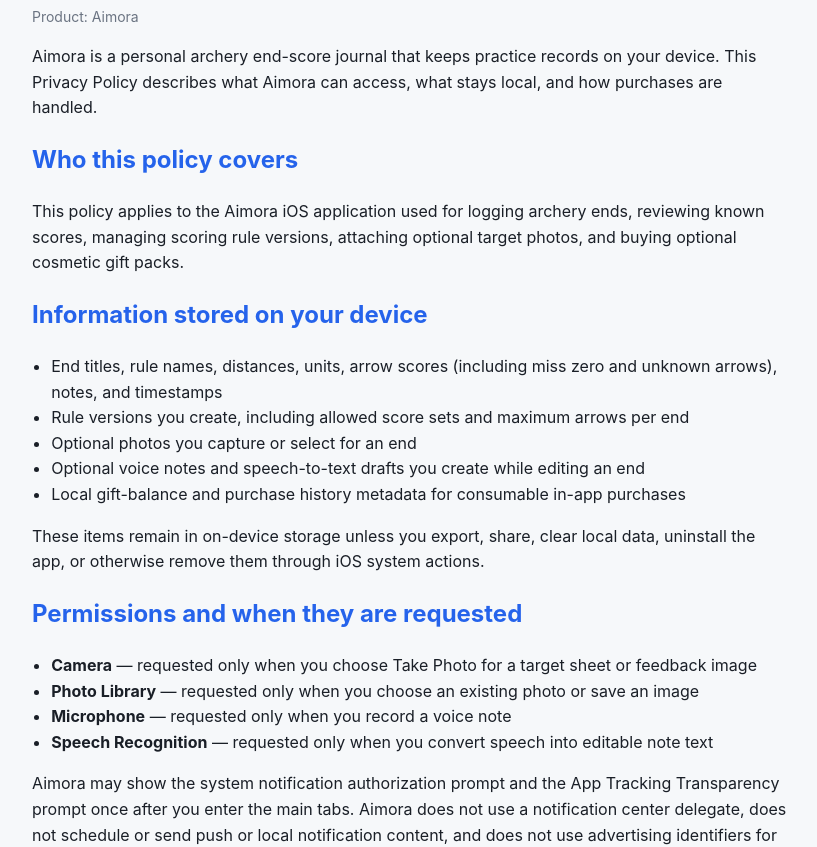
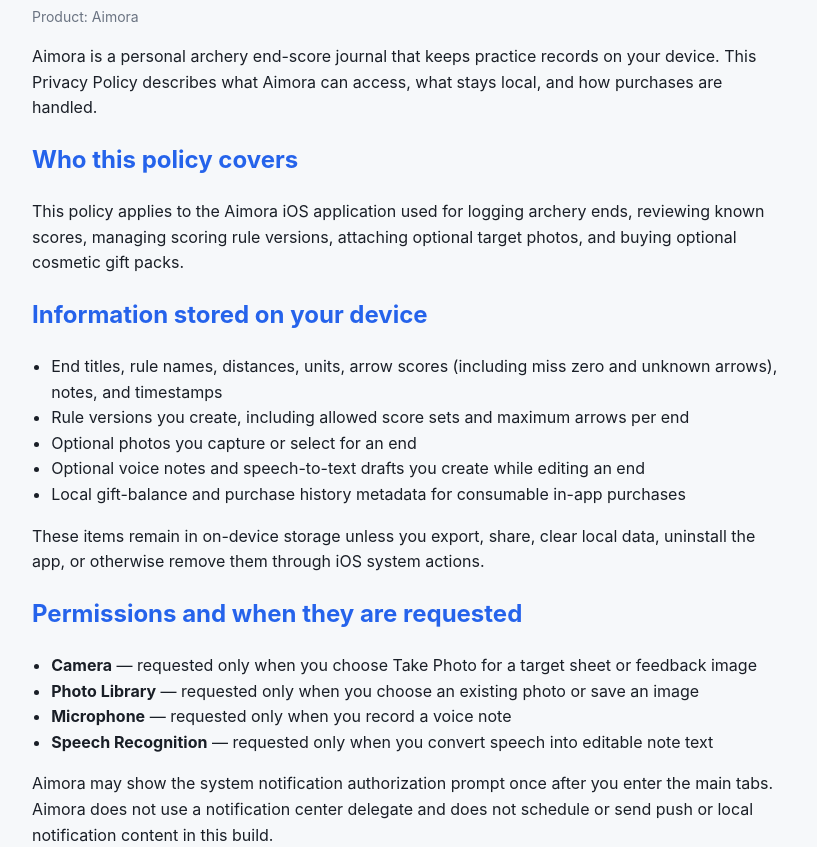
Before and after one commit to Aimora1/aimora-legal, a plain HTML site: page privacy.html in a window 1280 px wide. Shown: the part 107-954 px from the top of the page, without its empty margins (228-1045 px from the left). Drawn offline with Linux system fonts and the light colour scheme.

Commit message:
Remove ATT wording; keep notification-only policy.
Co-authored-by: Cursor <cursoragent@cursor.com>

```diff
--- a/privacy.html
+++ b/privacy.html
@@ -36,7 +36,7 @@
     <li><strong>Microphone</strong> — requested only when you record a voice note</li>
     <li><strong>Speech Recognition</strong> — requested only when you convert speech into editable note text</li>
   </ul>
-  <p>Aimora may show the system notification authorization prompt and the App Tracking Transparency prompt once after you enter the main tabs. Aimora does not use a notification center delegate, does not schedule or send push or local notification content, and does not use advertising identifiers for tracking.</p>
+  <p>Aimora may show the system notification authorization prompt once after you enter the main tabs. Aimora does not use a notification center delegate and does not schedule or send push or local notification content in this build.</p>
 
   <h2>Purchases</h2>
   <p>Optional gift packs are processed by Apple through StoreKit. Apple handles payment credentials and billing. Aimora stores only the local metadata needed to show gift balance and purchase history on this device. There is no restore purchases feature in this build because gift packs are treated as consumable cosmetic support items.</p>
```
Also changed, not shown: terms.html (+1 -1 lines).
